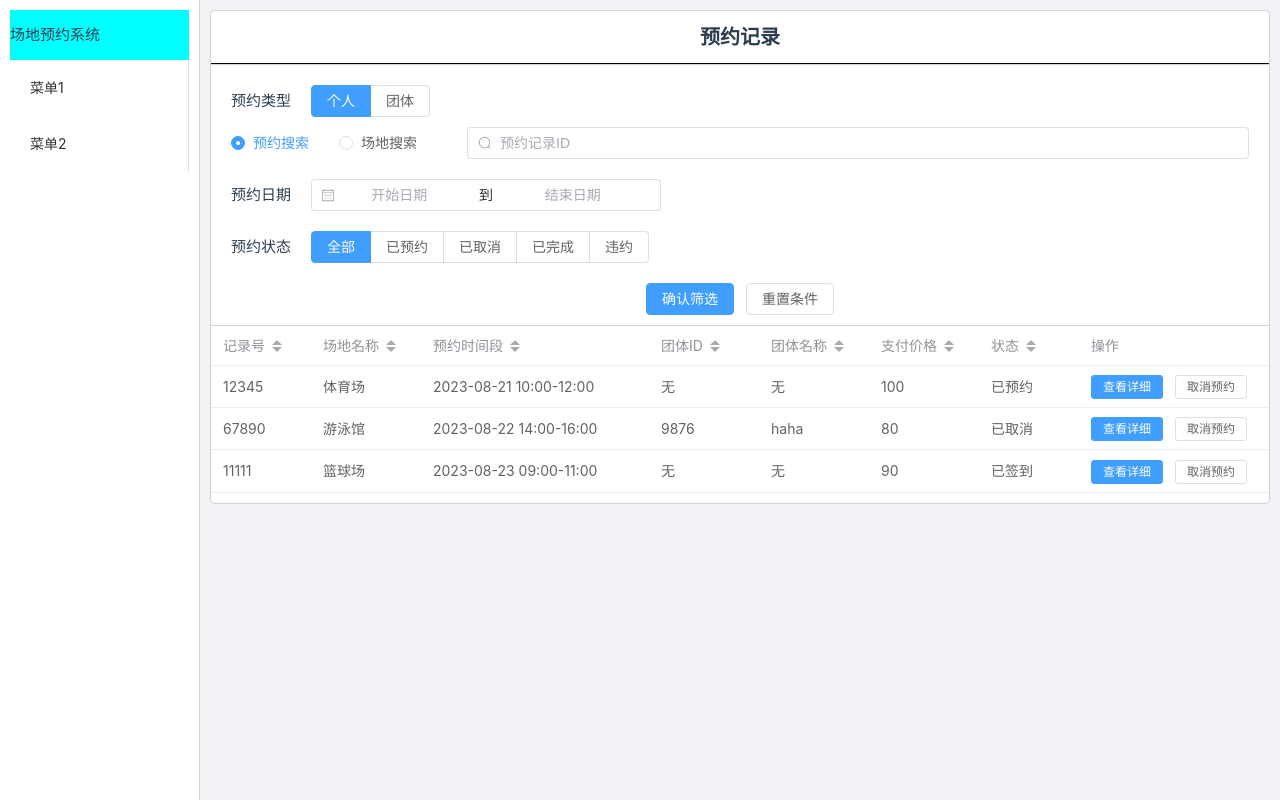
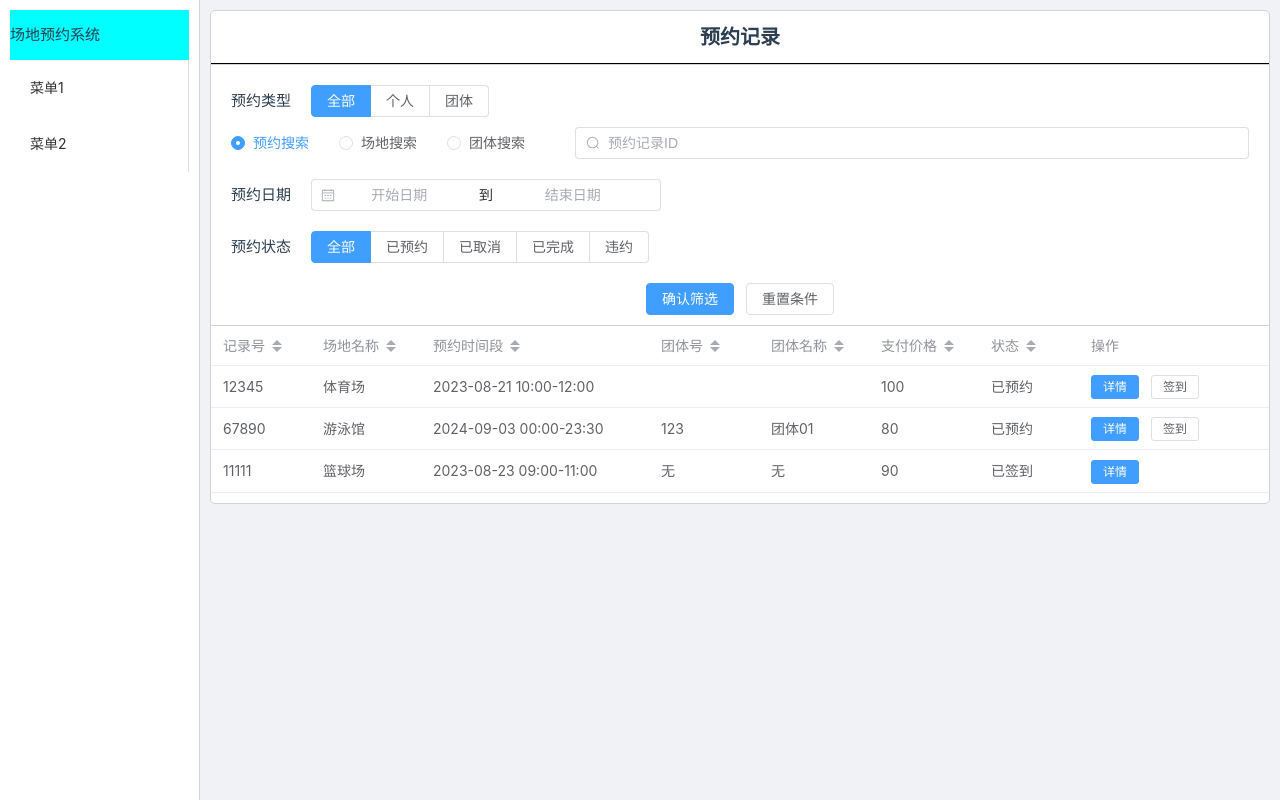
Before and after one commit to wfy3364/database_design-sports_management, a Vue app: page /ReservationList in a window 1280 px wide. Built offline with nearby package versions, Linux system fonts and the light colour scheme.

Commit message:
ReservationList v5

```diff
--- a/src/apis/requests.js
+++ b/src/apis/requests.js
@@ -115,5 +115,4 @@ async function getAllTeams(teamData, isSearching) {
   });
 }
 
-
 export { userLogin, userRegister, getUserInfo, fetchTeam, createTeam, getAllTeams };
--- a/src/views/PublicNotice.vue
+++ b/src/views/PublicNotice.vue
@@ -51,6 +51,10 @@ const publicNoticeData = ref([
     adminName: '张三'
   },
 ]);
+
+function successHandler(){
+
+}
 
 const filteredNotice = ref(publicNoticeData.value);
 
@@ -187,7 +191,7 @@ function FilterReset(){
   background-color: white;
   border: 1px solid lightgray;
   margin: 10px;
-  max-width: 1200px;
+  /* max-width: 1200px; */
 }
 
 .PublicNoticeTitle{
--- a/src/views/ReservationList.vue
+++ b/src/views/ReservationList.vue
@@ -15,13 +15,18 @@
               <input v-model="endDate" type="date" />
               <button @click="searchAppointments">搜索</button>
             </div> -->
+          <div v-if="!userCheck && !adminCheck" class="accessDeny">
+            <div class="denyText">您没有权限查看预约记录</div>
+          </div>
+          <div v-else>
           <div class="FilterArea">
 
             <div class="FilterOption">
               <div class="FilterText">预约类型</div>
-              <el-radio-group v-model="reservationTypeFilter">
-                <el-radio-button value="0" @click="isTeamSearch=false">个人</el-radio-button>
-                <el-radio-button value="1" @click="isTeamSearch=true">团体</el-radio-button>
+              <el-radio-group v-model="reservationTypeFilter" @change="reservationTypeChange">
+                <el-radio-button value="2">全部</el-radio-button>
+                <el-radio-button value="0">个人</el-radio-button>
+                <el-radio-button value="1">团体</el-radio-button>
               </el-radio-group>
             </div>
 
@@ -29,9 +34,9 @@
               <el-radio-group v-model="searchType">
                 <el-radio value="0">预约搜索</el-radio>
                 <el-radio value="1">场地搜索</el-radio>
-                <div v-if="isTeamSearch">
-                  <el-radio value="2">团体搜索</el-radio>
-                </div>
+                <!-- <div v-if="isTeamSearch"> -->
+                <el-radio value="2" :disabled="disableTeamSearch">团体搜索</el-radio>
+                <!-- </div> -->
               </el-radio-group>
               <el-input v-model="searchContent" class="SearchBox"
                 :placeholder="searchPlaceholder[+searchType]">
@@ -93,8 +98,10 @@
                 <!-- {{ formatDateTime(item.row.startTime) }} - {{ formatDateTime(item.row.endTime) }} -->
               </template>
             </el-table-column>
-            <el-table-column label="团体ID" prop="teamID" width="110" sortable></el-table-column>
-            <el-table-column label="团体名称" prop="teamName" width="110" sortable></el-table-column>
+            <el-table-column v-if="adminCheck && reservationTypeFilter === '0'" label="用户ID" prop="userID" width="110" sortable></el-table-column>
+            <el-table-column v-if="adminCheck && reservationTypeFilter === '0'" label="用户姓名" prop="userRealName" width="110" sortable></el-table-column>
+            <el-table-column v-if="userCheck || reservationTypeFilter !== '0'" label="团体号" prop="teamID" width="110" sortable></el-table-column>
+            <el-table-column v-if="userCheck || reservationTypeFilter !== '0'" label="团体名称" prop="teamName" width="110" sortable></el-table-column>
             <el-table-column prop="price" label="支付价格" width="110" sortable></el-table-column>
             <el-table-column label="状态" width="100" sortable>
               <!-- 状态类型：已预约、已取消、已完成、违约 -->
@@ -104,11 +111,14 @@
             </el-table-column>
             <el-table-column label="操作" width="190">
               <template #default="item">
-                <el-button size="small" type="primary" @click="showAppointmentDetails(item.row)">查看详细</el-button>
-                <el-button size="small" @click="cancelAppointment(item.row)">取消预约</el-button>
+                <el-button size="small" type="primary" @click="showAppointmentDetails(item.row)">详情</el-button>
+                <el-button v-if="userCheck" size="small" :disabled="!canCancel" @click="cancelAppointment(item.row)">取消预约</el-button>
+                <el-button v-if="item.row.statusCode === 1 && adminCheck"
+                size="small" @click="signConfirm(item.row)">签到</el-button>
               </template>
             </el-table-column>
           </el-table>
+          </div>
         </div>
       </main>
 
@@ -118,6 +128,7 @@
         title="预约详情"
         width="50%"
         :before-close="handleCloseDetails"
+        align-center
       >
         <!-- 个人预约 -->
         <div v-if="isPerson" class = "detailContent">
@@ -127,9 +138,9 @@
           <p>支付价格：{{ selectedAppointment.price }}</p>
           <p>状态：{{ getStatusName(selectedAppointment.statusCode) }}</p>
           <div v-if="isFinished">
-            <p>签到时间：{{ formatDateTime(selectedAppointment.signTime) }}</p>
+            <p>签到时间：{{ convertTime(selectedAppointment.signTime) }}</p>
           </div>
-          <p>操作时间：{{ formatDateTime(selectedAppointment.operationTime) }}</p>
+          <p>操作时间：{{ convertTime(selectedAppointment.operationTime) }}</p>
         </div>
 
         <!-- 团体预约 -->
@@ -138,19 +149,21 @@
           <p>场地名称：{{ selectedAppointment.venueName }}</p>
           <p>预约时间：{{ formatAppointmentTime(selectedAppointment.startTime, selectedAppointment.endTime) }}</p>
           <p>支付价格：{{ selectedAppointment.price }}</p>
+          <p>团体号：{{ selectedAppointment.teamID }}</p>
+          <p>团体名称：{{ selectedAppointment.teamName }}</p>
           <div v-if="teamDetailsData">
             <el-table :data="teamDetailsData.members" style="width: 100%; max-height: 70%; overflow-y: auto;">
-              <el-table-column prop="id" label="成员ID" width="120"></el-table-column>
+              <el-table-column prop="id" label="成员ID" width="100"></el-table-column>
               <el-table-column prop="nickname" label="成员昵称"></el-table-column>
-              <el-table-column prop="isSigned" label="是否签到" width="120">
+              <el-table-column prop="isSigned" label="状态" width="100">
                 <template #default="{ row }">
                   <el-tag :type="getIsSignedTags(row.isSigned)">{{ row.isSigned }}</el-tag>
                 </template>
               </el-table-column>
-              <el-table-column prop="signTimeTeam" label="签到时间" width="200">
+              <el-table-column prop="signTimeTeam" label="签到时间">
                 <template #default="{ row }">
                   <div v-if="isSignedTeam(row.isSigned)">
-                    {{ formatDateTime(row.signTimeTeam) }}
+                    {{ convertTime(row.signTimeTeam) }}
                   </div>
                 </template>
               </el-table-column>
@@ -264,6 +277,64 @@
         </el-button>
         <el-button @click="handleCloseCancel">取消</el-button>
       </el-dialog>
+      <!-- 信息提示框 -->
+      <el-dialog v-model="infoDialog" :title="infoDialogTitle">
+        <div>{{ infoDialogContent }}</div>
+        <template #footer>
+          <el-button @click="infoDialog = false" type="primary">确定</el-button>
+        </template>
+      </el-dialog>
+      <!-- 确认签到提示框 -->
+      <el-dialog v-model="signConfirmDialog" title="签到确认">
+        <div>请确认签到信息：</div>
+        <p>预约编号：{{ signingAppointment.id }}</p>
+        <p>场地名称：{{ signingAppointment.venueName }}</p>
+        <p>预约时间：{{ formatAppointmentTime(signingAppointment.startTime, signingAppointment.endTime) }}</p>
+        <div v-if="signingAppointment.reservationType === 'group'">
+          <p>团体ID：{{ signingAppointment.teamID }}</p>
+          <p>团体名称：{{ signingAppointment.teamName }}</p>
+        </div>
+        <p>用户ID：{{ signingAppointment.userID }}</p>
+        <p>用户姓名：{{ signingAppointment.userRealName }}</p>
+        <template #footer>
+          <el-button type="primary" @click="handleSign">确定</el-button>
+          <el-button @click="signConfirmDialog = false">取消</el-button>
+        </template>
+      </el-dialog>
+
+      <!-- 团体签到对话框 -->
+      <el-dialog title="团体签到" v-model="teamSignDialog" align-center>
+        <p>预约编号：{{ signingAppointment.id }}</p>
+        <p>场地名称：{{ signingAppointment.venueName }}</p>
+        <p>预约时间：{{ formatAppointmentTime(signingAppointment.startTime, signingAppointment.endTime) }}</p>
+        <p>团体号：{{ signingAppointment.teamID }}</p>
+        <p>团体名称：{{ signingAppointment.teamName }}</p>
+        <el-table :data="teamDetailsData.members" :show-overflow-tooltip="{ effect: 'light'}"
+        style="width: 100%; max-height: 70%; overflow-y: auto;">
+        <el-table-column prop="id" label="成员ID" width="100"></el-table-column>
+        <el-table-column prop="nickname" label="成员昵称"></el-table-column>
+        <el-table-column prop="isSigned" label="状态" width="100">
+          <template #default="{ row }">
+            <el-tag :type="getIsSignedTags(row.isSigned)">{{ row.isSigned }}</el-tag>
+          </template>
+        </el-table-column>
+        <el-table-column prop="signTimeTeam" label="签到时间">
+          <template #default="{ row }">
+            <div v-if="isSignedTeam(row.isSigned)">
+              {{ convertTime(row.signTimeTeam) }}
+            </div>
+          </template>
+        </el-table-column>
+        <el-table-column label="操作" width="80">
+          <template #default="{ row }">
+            <el-button size="small" v-if="row.isSigned === '未签到'" @click="teamSignConfirm(row)">签到</el-button>
+          </template>
+        </el-table-column>
+      </el-table>
+        <template #footer>
+          <el-button type="primary" @click="teamSignDialog = false">完成</el-button>
+        </template>
+      </el-dialog>
 
       <!-- 取消预约模态框(弃用) -->
       <!-- <div v-if="showCancelModal" class="modal">
@@ -309,6 +380,9 @@
   import { ref, computed } from 'vue';
   import axios from 'axios';
   import { Search } from '@element-plus/icons-vue'
+  import { convertTime } from '@/apis/utils';
+  import { useUserStore } from '@/stores/userStore';
+  import { storeToRefs } from 'pinia';
 
   const isLoggedIn = ref(false);
   const isFinished = ref(false); // 判断是否签到
@@ -321,63 +395,81 @@
   const appointments = ref([]);
   const showCancelModal = ref(false);
   const showDetailModal = ref(false);
-  const cancelReason = ref('');
+  // const cancelReason = ref('');
   const cancellingAppointment = ref(null);
   const selectedAppointment = ref(null);
   const searchType = ref('0');
   const searchContent = ref('');
   //const searchPlaceholder = ref(['预约记录ID', '场地名称或ID'])
   const reservationType = ref('0');
-  const reservationTypeFilter = ref('0');
+  const reservationTypeFilter = ref('2');
   const statusCode = ref('0');
   const statusFilter = ref('0');
   const operationDateRange = ref([]);
   const operationDateRangeFilter = ref([]);
   const filteredRecords = ref([]);
-  const isTeamSearch = ref(false);
+  const disableTeamSearch = ref(false);
+  const infoDialog = ref(false);
+  const infoDialogTitle = ref('');
+  const infoDialogContent = ref('');
+  const signConfirmDialog = ref(false);
+  const signingAppointment = ref(null);
+  const teamSignDialog = ref(false);
+  const userStore = useUserStore();
+  // const { adminType, adminPermission } = storeToRefs(userStore);
+  const adminType = ref('system');
+  const adminPermission = ref({
+    venue: [],
+    device: [],
+  });
+  // const isTeamSearch = ref(false);
 
 //----------------------------测试数据-----------------------------------
 
   appointments.value = [
   {
     id: '12345',
-    venueId: 1,
+    venueId: '1',
     venueName: '体育场',
-    startTime: '2023-08-21T10:00:00',
-    endTime: '2023-08-21T12:00:00',
+    startTime: new Date('2023-08-21T10:00:00'),
+    endTime: new Date('2023-08-21T12:00:00'),
     price: 100,
     statusCode: 1, // 1: 已预约, 2: 已取消, 3: 已完成, 4: 违约
-    operationTime: '2024-08-20T14:30:00',
-    reservationType: 0,
+    operationTime: new Date('2024-08-20T14:30:00'),
+    reservationType: 'individual',
     signTime: null,
-    teamID: '无',
-    teamName: '无'
+    userID: '12345',
+    userRealName: '测试',
+    teamID: null,
+    teamName: null,
   },
   {
     id: '67890',
-    venueId: 2,
+    venueId: '2',
     venueName: '游泳馆',
-    startTime: '2023-08-22T14:00:00',
-    endTime: '2023-08-22T16:00:00',
+    startTime: new Date('2024-09-03T00:00:00'),
+    endTime: new Date('2024-09-03T23:30:00'),
     price: 80,
-    statusCode: 2, // 1: 已预约, 2: 已取消, 3: 已完成, 4: 违约
-    operationTime: '2024-08-20T14:30:00',
-    reservationType: 1,
+    statusCode: 1, // 1: 已预约, 2: 已取消, 3: 已完成, 4: 违约
+    operationTime: new Date('2024-09-01T22:30:00'),
+    reservationType: 'group',
     signTime: null,
-    teamID: '9876',
-    teamName: 'haha'
+    userID: '23456',
+    userRealName: '测试',
+    teamID: '123',
+    teamName: '团体01',
   },
   {
     id: '11111',
-    venueId: 3,
+    venueId: '3',
     venueName: '篮球场',
-    startTime: '2023-08-23T09:00:00',
-    endTime: '2023-08-23T11:00:00',
+    startTime: new Date('2023-08-23T09:00:00'),
+    endTime: new Date('2023-08-23T11:00:00'),
     price: 90,
     statusCode: 3, // 1: 已预约, 2: 已取消, 3: 已完成, 4: 违约
-    operationTime: '2024-08-20T14:30:00',
-    reservationType: 0,
-    signTime: '2023-08-23T10:00:00',
+    operationTime: new Date('2024-08-20T14:30:00'),
+    reservationType: 'group',
+    signTime: new Date('2023-08-23T10:00:00'),
     teamID: '无',
     teamName: '无'
   }
@@ -425,11 +517,15 @@
   const filteredAppointments = ref(appointments.value);
 
   //placeholder内容
-  const searchPlaceholder = computed(() => [
+  const searchPlaceholder = ref([
     '预约记录ID',
     '场地名称或ID',
     '团体名称或ID',
-  ])
+  ]);
+
+  const userCheck = computed(() => adminType.value === 'normal');
+  const adminCheck = computed(() => adminType.value === 'system' || adminType.value === 'venue'
+  || adminType.value === 'venue-device');
 
   const getStatusName = (statusCode) => {
     const statusMap = {
@@ -446,9 +542,23 @@
   const getIsSignedTags = (isSigned) => {
     const isSignedTags = {
       '未签到': 'warning',
-      '已签到': 'info',
+      '已签到': 'success',
+      '已取消': 'info'
     };
     return isSignedTags[isSigned] || 'info';
+  }
+
+  const reservationTypeChange = () => {
+    if(reservationTypeFilter.value === '0'){
+      if(searchType.value === '2'){
+        searchType.value = '0';
+      }
+      disableTeamSearch.value = true;
+    }
+    else{
+      disableTeamSearch.value = false;
+    }
+    reservationTypeSearch();
   }
 
   const isSignedTeam = (isSigned) => {
@@ -470,9 +580,21 @@
     // });
   // });
 
+  const reservationTypeSearch = () => {
+    filteredAppointments.value = appointments.value;
+    filteredAppointments.value = filteredAppointments.value.filter(item => {
+      if (reservationTypeFilter.value === '2') return true;
+      //console.log("比较:", item.reservationType, parseInt(reservationTypeFilter.value));
+      return item.reservationType === 'individual' && reservationTypeFilter.value === '0' ||
+      item.reservationType === 'group' && reservationTypeFilter.value === '1';
+    });
+  }
+
   //筛选
   const handleSearch = () => {
-    filteredAppointments.value = appointments.value;
+
+    // 新增的预约类型筛选
+    reservationTypeSearch();
 
     //输入框筛选
     if(searchContent.value){
@@ -494,9 +616,10 @@
         const recordDate = new Date(appointment.startTime);
         return recordDate >= startDate && recordDate <= endDate;
       });
-    } else {
-      filteredAppointments.value = filteredAppointments.value;
     }
+    // } else {
+      // filteredAppointments.value = filteredAppointments.value;
+    // }
 
     // 新增的状态筛选
     if (statusFilter.value!='0') {
@@ -516,12 +639,6 @@
     //   });
     // }
 
-    // 新增的预约类型筛选
-    filteredAppointments.value = filteredAppointments.value.filter(item => {
-      if (!reservationTypeFilter.value) return true;
-      //console.log("比较:", item.reservationType, parseInt(reservationTypeFilter.value));
-      return item.reservationType === parseInt(reservationTypeFilter.value);
-    });
   }
 
   //重置筛选
@@ -538,16 +655,18 @@
   }
 
   // 获取时间
-  const formatDateTime = (operationTime) => {
-    const date = new Date(operationTime);
-    return `${date.getFullYear()}-${(date.getMonth() + 1).toString().padStart(2, '0')}-${date.getDate().toString().padStart(2, '0')} ${date.getHours().toString().padStart(2, '0')}:${date.getMinutes().toString().padStart(2, '0')}`;
-  };
+  // const formatDateTime = (operationTime) => {
+  //   const date = new Date(operationTime);
+  //   return `${date.getFullYear()}-${(date.getMonth() + 1).toString().padStart(2, '0')}-${date.getDate().toString().padStart(2, '0')} ${date.getHours().toString().padStart(2, '0')}:${date.getMinutes().toString().padStart(2, '0')}`;
+  // };
 
   //获取时间段
   const formatAppointmentTime = (startTime, endTime) => {
-    const start = new Date(startTime);
-    const end = new Date(endTime);
-    return `${start.getFullYear()}-${(start.getMonth() + 1).toString().padStart(2, '0')}-${start.getDate().toString().padStart(2, '0')} ${start.getHours().toString().padStart(2, '0')}:${start.getMinutes().toString().padStart(2, '0')}-${end.getHours().toString().padStart(2, '0')}:${end.getMinutes().toString().padStart(2, '0')}`;
+    // const start = new Date(startTime);
+    // const end = new Date(endTime);
+    // return `${start.getFullYear()}-${(start.getMonth() + 1).toString().padStart(2, '0')}-${start.getDate().toString().padStart(2, '0')} ${start.getHours().toString().padStart(2, '0')}:${start.getMinutes().toString().padStart(2, '0')}-${end.getHours().toString().padStart(2, '0')}:${end.getMinutes().toString().padStart(2, '0')}`;
+    const endTimeStr = convertTime(endTime);
+    return convertTime(startTime) + '-' + endTimeStr.slice(endTimeStr.length - 5, endTimeStr.length);
   };
 
   const goToLogin = () => {
@@ -581,10 +700,10 @@
   //打开预约详情模态框
   const showAppointmentDetails = (appointment) => {
     selectedAppointment.value = appointment;
+    isFinished.value = (appointment.statusCode == '3');
+    isPerson.value = (appointment.reservationType == 'individual')
+    isTeam.value = (appointment.reservationType == 'group')
     showDetailModal.value = true;
-    isFinished.value = (appointment.statusCode == '3');
-    isPerson.value = (appointment.reservationType == '0')
-    isTeam.value = (appointment.reservationType == '1')
     //console.log(selectedAppointment.value);
   };
 
@@ -603,7 +722,7 @@
     })
     .then(response => {
       showCancelModal.value = false;
-      cancelReason.value = '';
+      // cancelReason.value = '';
       cancellingAppointment.value = null;
       // 刷新预约列表
       searchAppointments();
@@ -651,6 +770,42 @@
   //     cancellingAppointment.value = null;
   //   };
   //test cancel end
+
+  const signCheck = (record) => {
+    const curTime = Date.now();
+    if(curTime < record.startTime.getTime() - 1000 * 60 * 30 || curTime > record.endTime.getTime()){
+      infoDialogTitle.value = '签到失败';
+      infoDialogContent.value = '当前不在可签到时间段内';
+      infoDialog.value = true;
+      return false;
+    }
+    return true;
+  }
+
+  const signConfirm = (record) => {
+    signingAppointment.value = record;
+    if(record.reservationType === 'individual' && signCheck(record)){
+      signConfirmDialog.value = true;
+    }
+    else if(record.reservationType === 'group'){
+      teamSignDialog.value = true;
+    }
+  }
+
+  const teamSignConfirm = (user) => {
+    if(!signCheck(signingAppointment.value)){
+      return;
+    }
+    signingAppointment.value.userID = user.id;
+    signingAppointment.value.userRealName = user.nickname;
+    signConfirmDialog.value = true;
+  }
+
+  const handleSign = () => {
+    if(!signCheck(signingAppointment.value)){
+      return;
+    }
+  }
 
   </script>
 
@@ -851,5 +1006,17 @@
     margin-bottom: 20px; /* 增加标题与内容的间距 */
   }
 
+  .accessDeny{
+    display: flex;
+    justify-content: center;
+    height: 75vh;
+    color: darkgray;
+    font-size: 20px;
+  }
+
+  .denyText{
+    margin-top: auto;
+    margin-bottom: auto;
+  }
 
   </style>
--- a/src/views/components/RepairDetail.vue
+++ b/src/views/components/RepairDetail.vue
@@ -54,7 +54,7 @@ const recordDevice = ref({
 const EditCheck = computed(() => {
   return adminType.value === 'system' ||
         (adminType.value === 'device' || adminType.value === 'venue-device') &&
-        record.deviceId in adminPermission.value.device
+        adminPermission.value.device.includes(record.deviceId);
 });
 // const EditCheck = ref(true);
 
--- a/src/views/components/VenueEdit.vue
+++ b/src/views/components/VenueEdit.vue
@@ -31,10 +31,10 @@ const { adminType, adminPermission } = storeToRefs(userStore);
 // 检查管理员编辑权限
 // const EditCheck = computed(() => {
 //   return adminType.value === 'system' ||
-//         (adminType.value === 'device' || adminType.value === 'venue-device') &&
-//         record.deviceId in adminPermission.value.device
+//         (adminType.value === 'venue' || adminType.value === 'venue-device') &&
+//         adminPermission.value.venue.includes(curRecord.id);
 // });
-const EditCheck = ref(true);
+
 const openDate = ref(dayjs().format("YYYY-MM-DD"));
 const editingDateIndex = ref(0);
 const openTime = ref([{
```
Also changed, not shown: src/views/AdminVenueDetail.vue (+6 -6 lines).
